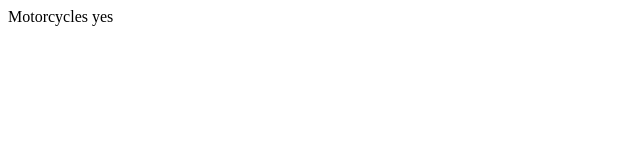
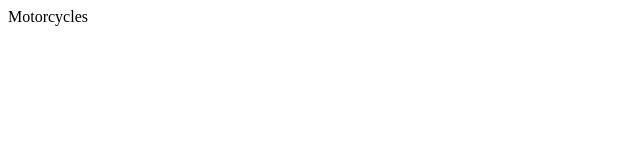
Before and after one commit to Bryonpectol/motorcycles, a plain HTML site: page index.html in a window 1280 px wide. Shown: the full height of the page, 0-640 px from the left. Drawn offline with Linux system fonts and the light colour scheme.

Commit message:
yes is gone

```diff
--- a/index.html
+++ b/index.html
@@ -10,7 +10,6 @@
   <body>
 
 Motorcycles
-yes
 
 </body>
 </html>
```
